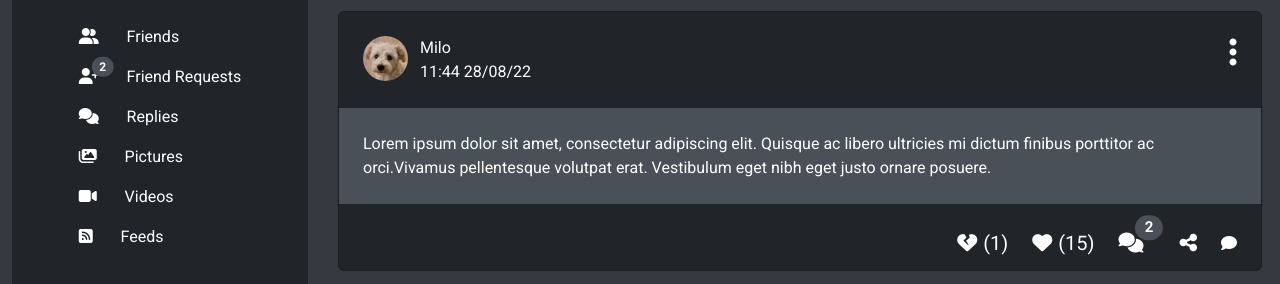
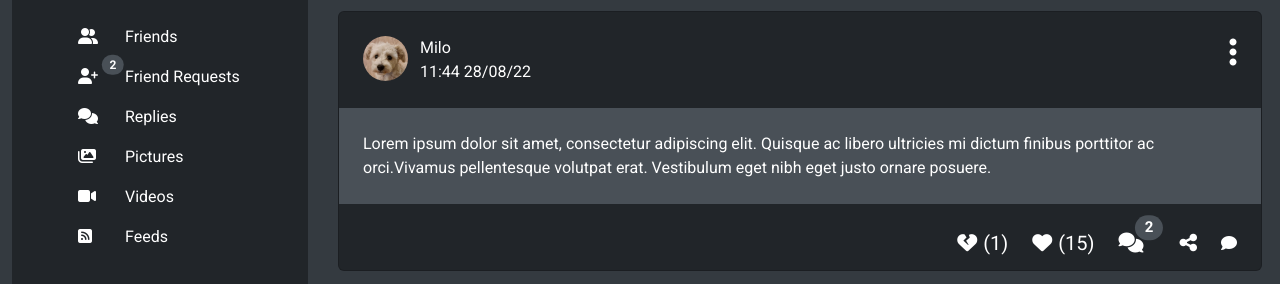
Before and after one commit to Anclagen/SoSocial, a website: page index.html in a window 1280 px wide. Shown: the part 516-800 px from the top of the page. Drawn offline with nearby package versions, Linux system fonts and the light colour scheme.

Commit message:
fix side nav misalignment

```diff
--- a/index.html
+++ b/index.html
@@ -99,34 +99,68 @@
                       >
                         <h3 class="text-white m-0">More <span class="navbar-toggler-icon"></span></h3>
                       </button>
-                      <div class="collapse navbar-collapse" id="navbarNavAltMarkup">
-                        <div class="navbar-nav d-flex flex-column">
+                      <div class="collapse navbar-collapse side-links" id="navbarNavAltMarkup">
+                        <div class="navbar-nav d-flex flex-column side-links">
                           <a href="#" class="nav-link text-white">
+                            <div class="row">
+                              <div class="col-3">
                                 <i class="fa-solid fa-user-group"></i>
-                            <span class="ms-3">Friends</span>
+                              </div>
+                              <div class="col-9">
+                                <span class="col-9">Friends</span>
+                              </div>
+                            </div>
                           </a>
                           <a href="#" class="nav-link text-white">
-                            <div class="position-relative d-inline">
+                            <div class="row">
+                              <div class="position-relative col-3">
                                 <i class="fa-solid fa-user-plus"></i>
                                 <span class="position-absolute top-0 start-100 translate-middle badge rounded-pill bg-tertiary">2 <span class="visually-hidden">unread messages</span></span>
                               </div>
-                            <span class="ms-3 text-center">Friend Requests</span>
+                              <div class="col-9">
+                                <span>Friend Requests</span>
+                              </div>
+                            </div>
                           </a>
                           <a href="#" class="nav-link text-white">
+                            <div class="row">
+                              <div class="col-3">
                                 <i class="fa-solid fa-comments"></i>
-                            <span class="ms-3">Replies</span>
+                              </div>
+                              <div class="col-9">
+                                <span>Replies</span>
+                              </div>
+                            </div>
                           </a>
                           <a href="#" class="nav-link text-white">
+                            <div class="row">
+                              <div class="col-3">
                                 <i class="fa-solid fa-images"></i>
-                            <span class="ms-3">Pictures</span>
+                              </div>
+                              <div class="col-9">
+                                <span>Pictures</span>
+                              </div>
+                            </div>
                           </a>
                           <a href="#" class="nav-link text-white">
+                            <div class="row">
+                              <div class="col-3">
                                 <i class="fa-solid fa-video"></i>
-                            <span class="ms-3">Videos</span>
+                              </div>
+                              <div class="col-9">
+                                <span>Videos</span>
+                              </div>
+                            </div>
                           </a>
                           <a href="#" class="nav-link text-white">
+                            <div class="row">
+                              <div class="col-3">
                                 <i class="fa-solid fa-square-rss"></i>
-                            <span class="ms-3">Feeds</span>
+                              </div>
+                              <div class="col-9">
+                                <span>Feeds</span>
+                              </div>
+                            </div>
                           </a>
                         </div>
                       </div>
--- a/src/scss/layout/_layout.scss
+++ b/src/scss/layout/_layout.scss
@@ -4,6 +4,11 @@
     width: 100%;
     max-width: 300px;
   }
+}
+
+.side-links{
+  max-width: 180px;
+  width: 100%;
 }
 
 //post thumbnail
--- a/src/scss/variables/_variables.scss
+++ b/src/scss/variables/_variables.scss
@@ -46,8 +46,7 @@ $extra-theme-colors:(
 
 $theme-colors: map-merge($extra-theme-colors, $theme-colors);
 
-
-//getting errors trying to do this else where, important over writes form controls
+//needed to change input box colours
 @each $name, $colour in $theme-colors {
   .place-text-#{$name}::placeholder { color: $colour !important; }
 }
```
Also changed, not shown: dist/css/styles.css, 1 other file. Lines whose indentation alone changed are shown as unchanged.
